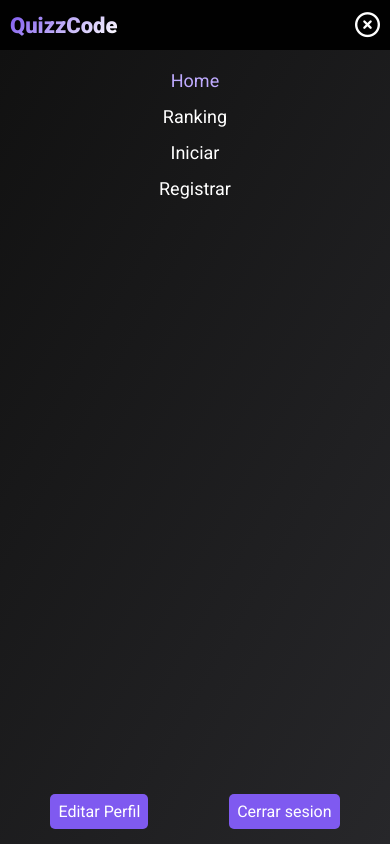
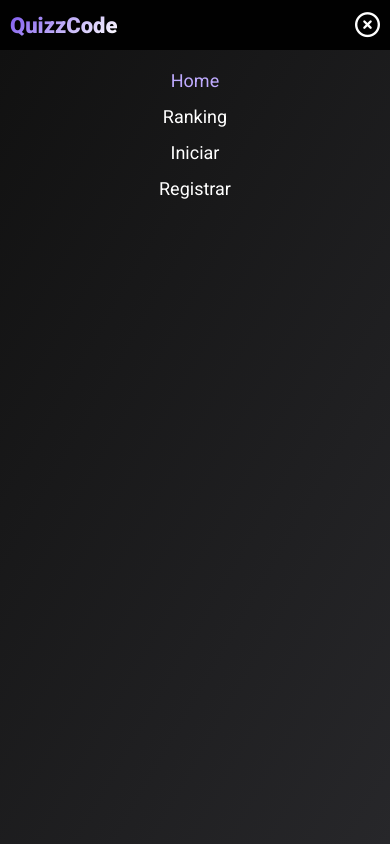
Before and after one commit to jaenfigueroa/quizz-code-client, a React (Vite) app: page /home in a window 390 px wide. Both pictures are taken after a click on the element 369 px from the left and 25 px from the top of the page. Shown: the top 844 px of the page. Built offline with nearby package versions, Linux system fonts and the light colour scheme; no server answers.

Commit message:
manage header permissions in mobile

```diff
--- a/src/components/Header/Header.jsx
+++ b/src/components/Header/Header.jsx
@@ -49,17 +49,21 @@ export const Header = () => {
           )
         }
 
-        {/*  */}
+        {/* BOTONES DE ABAJO EN MOBILE */}
+        {
+          isAuthenticated && (
             <div className='header-nav__settings'>
-          <Link className='header-nav__settings-button' to='/profile'>Editar Perfil</Link>
+              <Link className='header-nav__settings-button' to='/profile' onClick={closeNav}>Editar Perfil</Link>
               <button className='header-nav__settings-button' onClick={() => {
                 deleteUser() //eliminar datos del uusario del local storage
                 setIsAuthenticated(false)
                 navigate('/home')
+                closeNav()
               }}>Cerrar sesion</button>
             </div>
+          )
+        }
       </nav>
-
 
     </header>
   )
```
Lines whose indentation alone changed are shown as unchanged.
